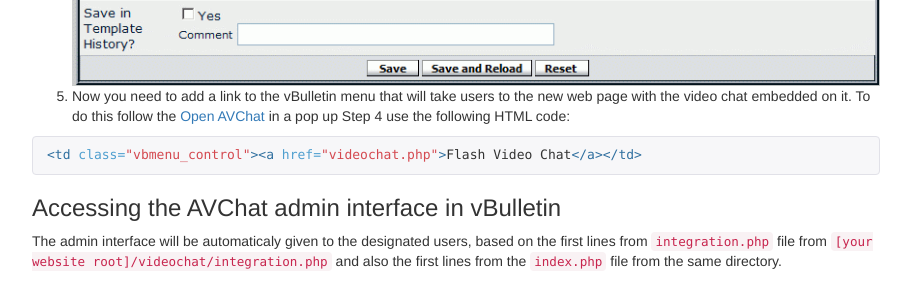
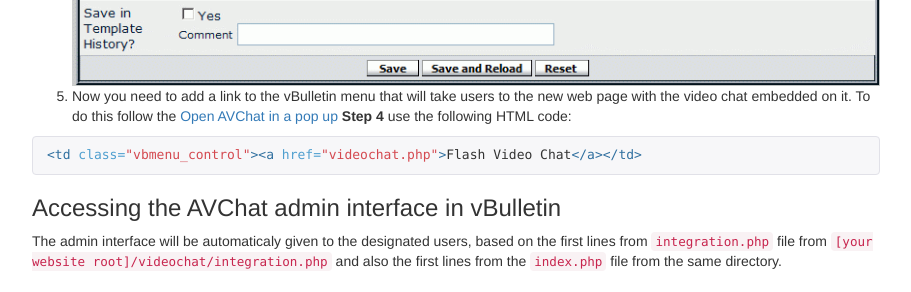
Before and after one commit to nusofthq/avchat-documentation, a Jekyll site: the page built from vbulletin-3.8.md, in a window 1280 px wide and 900 px high, scrolled down 5177 px. Shown: the part 152-444 px from the top of the window, without its empty margins (38-949 px from the left). Built offline with Jekyll 4.4.1, drawn with Linux system fonts in a browser that asks for light colours; nearby versions of some CDN libraries; comment, search, counter and statistics services are not loaded.

````diff
--- a/vbulletin-3.8.md
+++ b/vbulletin-3.8.md
@@ -109,7 +109,7 @@ Altough we recommend opening AVChat in a pop-up, the following tutorial will sho
 <img src="{{site.github.url}}/assets/images/vbulletin/vbulletin_add_new_template.png" class="img-responsive" />
 4. Open `template.txt` from the `videochat_embedded_3.8.x`, copy its content and paste it into the **Template field**. **Make sure that the template's name is FlashVideoChat**. Click on the <kbd>Save</kbd> button.
 <img src="{{site.github.url}}/assets/images/vbulletin/vbulletin_add_new_template_content.png" class="img-responsive" />
-5. Now you need to add a link to the vBulletin menu that will take users to the new web page with the video chat embedded on it. To do this follow the [Open AVChat](http://docs.avchat.net/vbulletin-3.8#open-avchat-in-a-popup-window-vbulletin) in a pop up Step 4 use the following HTML code:
+5. Now you need to add a link to the vBulletin menu that will take users to the new web page with the video chat embedded on it. To do this follow the [Open AVChat in a pop up](http://docs.avchat.net/vbulletin-3.8#open-avchat-in-a-popup-window-vbulletin) **Step 4** use the following HTML code:
 
 ```html
 <td class="vbmenu_control"><a href="videochat.php">Flash Video Chat</a></td>
````
